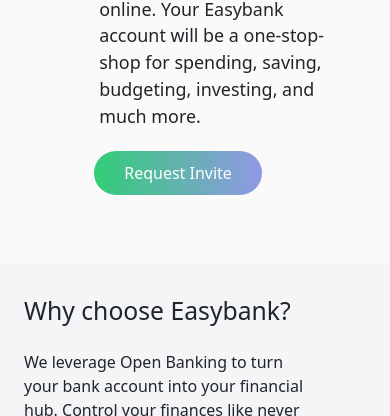
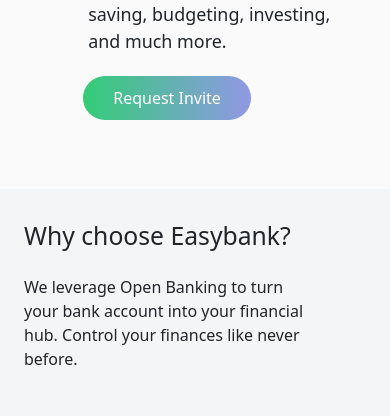
Before and after one commit to osamamukhtarr/bank-online, a plain HTML site: page index.html in a window 390 px wide. Shown: the part 831-1247 px from the top of the page. Drawn offline with Linux system fonts and the light colour scheme.

Commit message:
Update main.css

```diff
--- a/css/main.css
+++ b/css/main.css
@@ -367,6 +367,9 @@
         order: 2;
         height: auto;
         padding-bottom: 21px;
+
+            width: 35em;
+
     }
 
     section#blog {
@@ -401,8 +404,7 @@
         margin-bottom: 3em;
 
     }
-
-    .row .home .left p {
+   .row .home .left p {
         width: 90%;
     }
 
```
